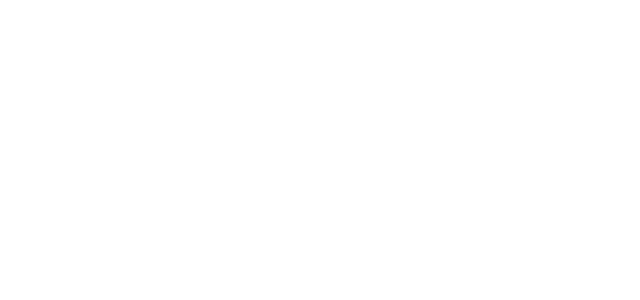
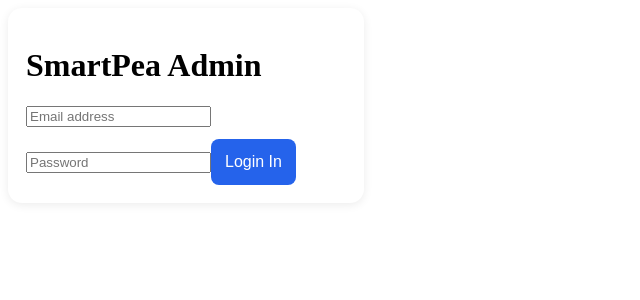
Before and after one commit to Ngamlubou/Admission, a React (Vite) app in the folder admin/: page /Admission/admin/ in a window 1280 px wide. Before the commit this address had no page. Shown: the top 300 px of the page, without its empty margins (0-640 px from the left). Built offline with nearby package versions, Linux system fonts and the light colour scheme.

Commit message:
structure upadate

```diff
--- /dev/null
+++ b/admin/src/index.css
@@ -0,0 +1,18 @@
+button{
+  padding:14px;
+  border:none;
+  border-radius:8px;
+  cursor:pointer;
+  margin-top:12px;
+   background:#2563eb;
+   color:#fff;
+    font-size: 16px;
+}
+ .container {
+      background: #fff;
+      padding: 18px;
+      border-radius: 14px;
+      margin-bottom: 16px;
+      box-shadow: 0 2px 10px rgba(0,0,0,0.08);
+       width: 320px;
+    }
--- a/admin/src/main.jsx
+++ b/admin/src/main.jsx
@@ -1,8 +1,8 @@
 import { createRoot } from 'react-dom/client';
 import { BrowserRouter } from "react-router-dom";
-
+import "./index.css";
 import App from './App.jsx';
 
 createRoot(document.getElementById('root')).render(
-  <BrowserRouter basename="/Admission"> <App />  </BrowserRouter>
+  <BrowserRouter basename="/Admission/admin"> <App />  </BrowserRouter>
 )
--- a/admin/src/pages/Dashboard.jsx
+++ b/admin/src/pages/Dashboard.jsx
@@ -1,3 +1,3 @@
 export default function Dashboard() {
-  return <h1>Welcome Admin</h1>;
+  return <h1 className="container">Welcome Admin</h1>;
 }
--- a/admin/src/pages/Login.jsx
+++ b/admin/src/pages/Login.jsx
@@ -14,7 +14,7 @@
 }
   return (
     <main>
-      <form className="loginCard" onSubmit={handleSubmit}>
+      <form className="container" onSubmit={handleSubmit}>
         <h1>SmartPea Admin</h1>
 
         <input name="email"  type="email"    placeholder="Email address"  />
--- a/admin/vite.config.js
+++ b/admin/vite.config.js
@@ -3,5 +3,5 @@
 
 export default defineConfig({
   plugins: [react()],
-  base: "/Admission/"
+  base: "/Admission/admin/""
 });
```
Also changed, not shown: 1 other file (tests, documents, lock files or other folders).
